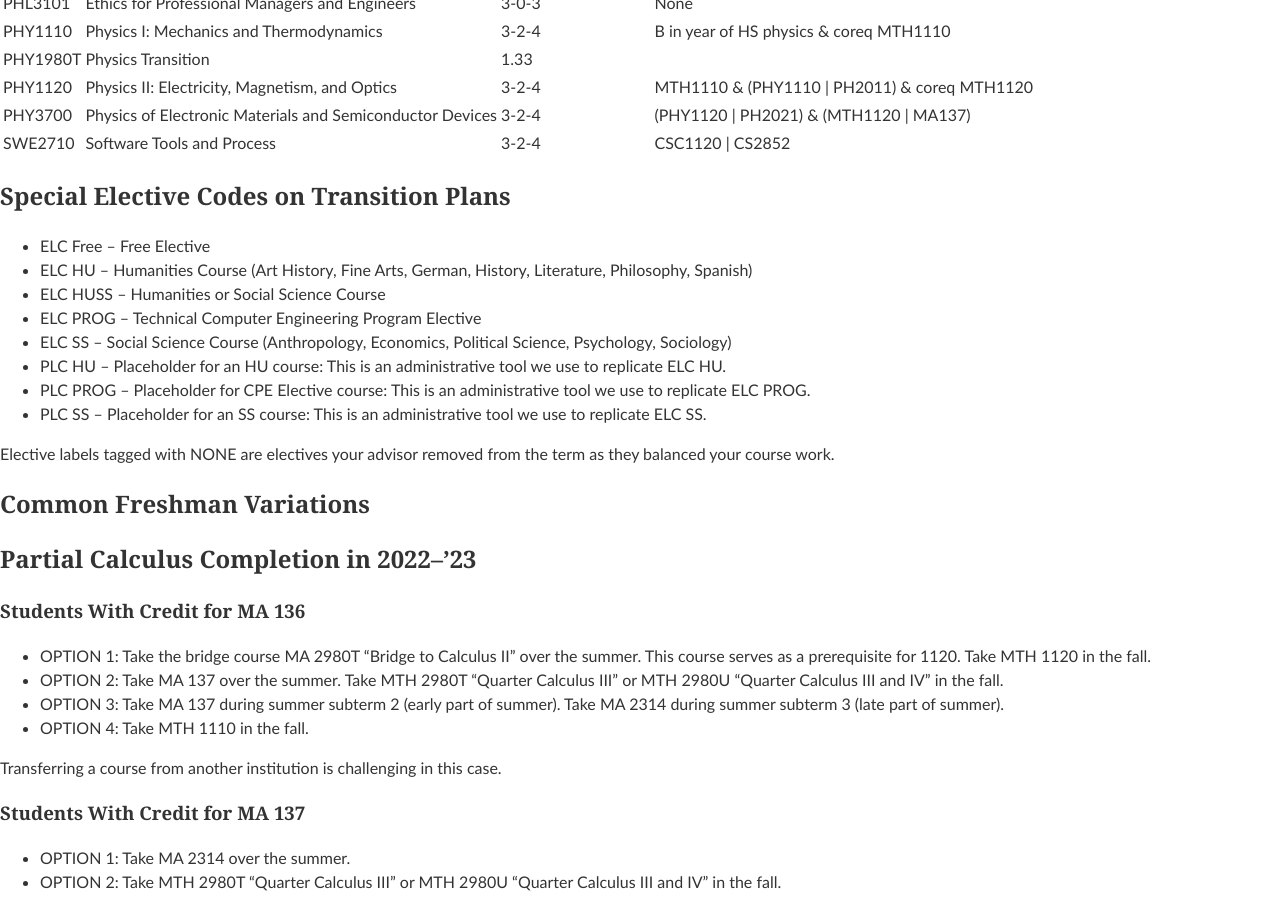
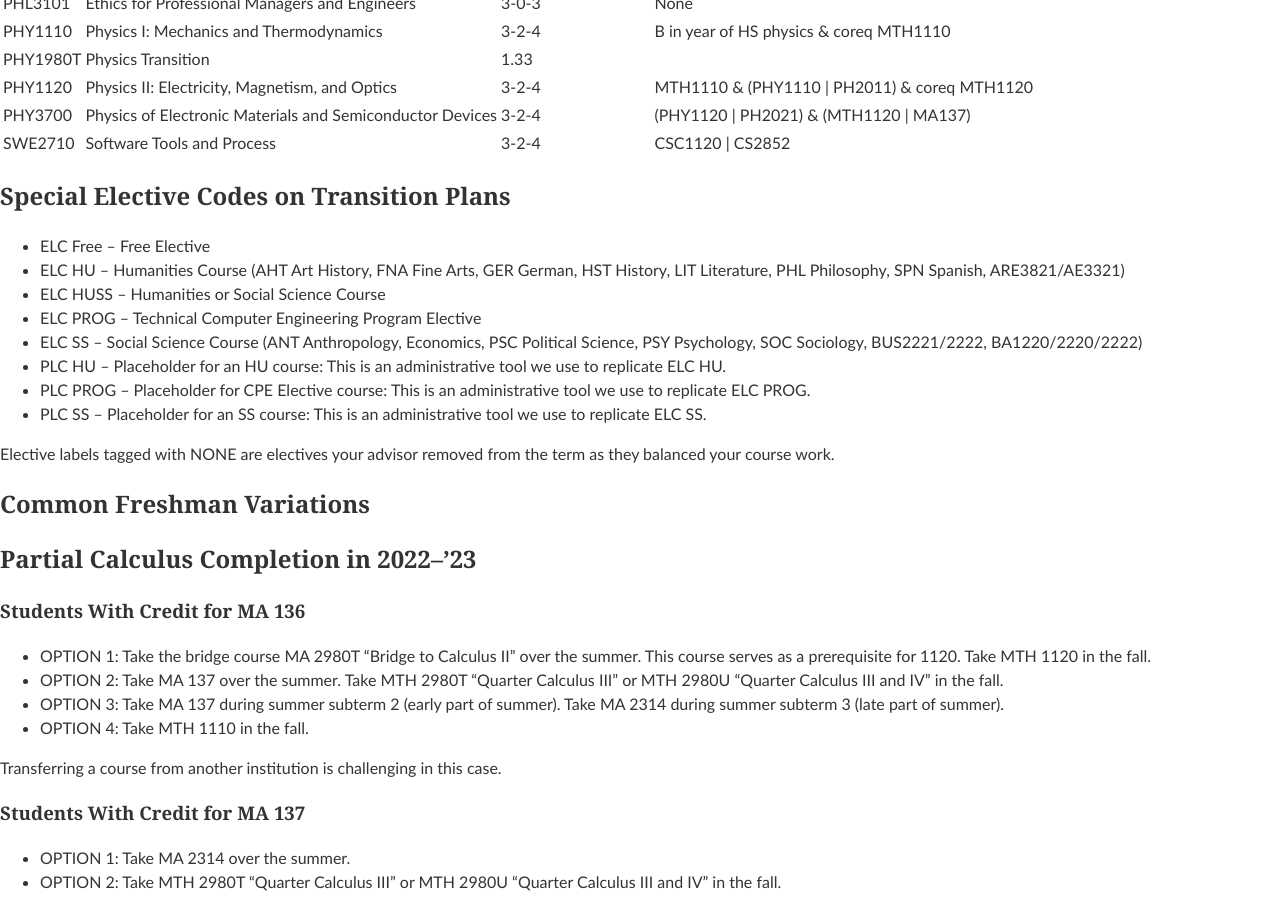
Before and after one commit to edurant/edurant.github.io, a Jekyll site: the page built from advising/semester-transition-ref.md, in a window 1280 px wide and 900 px high, scrolled down 1307 px. Built offline with Jekyll 4.4.1, drawn with Linux system fonts in a browser that asks for light colours; our own code applies the rules of GitHub Pages for plain Markdown files.

Commit message:
HU/SS: list new course prefixes and their expansions

```diff
--- a/advising/semester-transition-ref.md
+++ b/advising/semester-transition-ref.md
@@ -56,10 +56,10 @@ SWE2710 | Software Tools and Process | 3-2-4 |  CSC1120 &#124; CS2852
 # Special Elective Codes on Transition Plans
 
 * ELC Free – Free Elective
-* ELC HU – Humanities Course (Art History, Fine Arts, German, History, Literature, Philosophy, Spanish)
+* ELC HU – Humanities Course (AHT Art History, FNA Fine Arts, GER German, HST History, LIT Literature, PHL Philosophy, SPN Spanish, ARE3821/AE3321)
 * ELC HUSS – Humanities or Social Science Course
 * ELC PROG – Technical Computer Engineering Program Elective
-* ELC SS – Social Science Course (Anthropology, Economics, Political Science, Psychology, Sociology)
+* ELC SS – Social Science Course (ANT Anthropology, Economics, PSC Political Science, PSY Psychology, SOC Sociology, BUS2221/2222, BA1220/2220/2222)
 * PLC HU – Placeholder for an HU course: This is an administrative tool we use to replicate ELC HU.
 * PLC PROG – Placeholder for CPE Elective course: This is an administrative tool we use to replicate ELC PROG.
 * PLC SS – Placeholder for an SS course: This is an administrative tool we use to replicate ELC SS.
```
